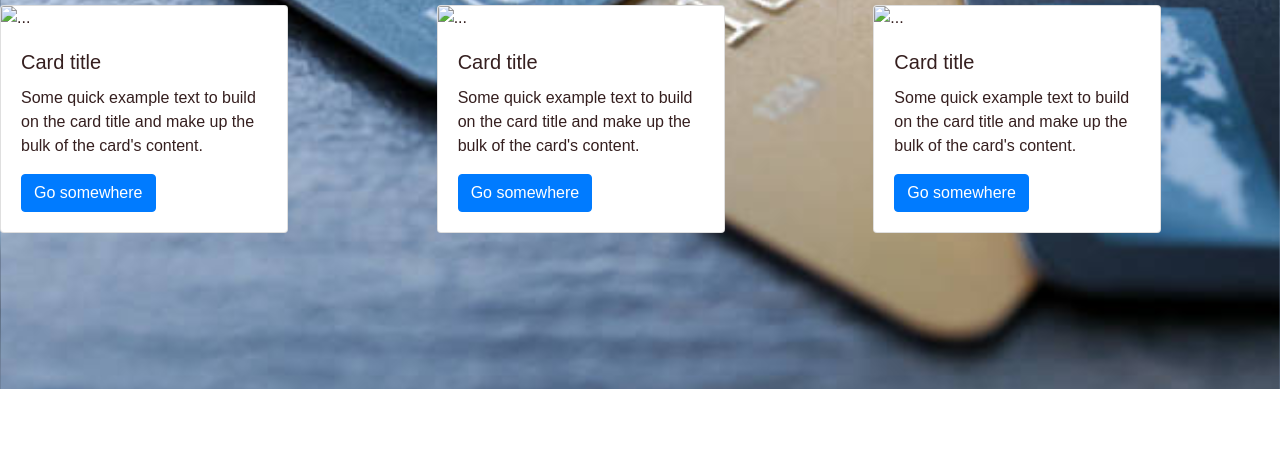
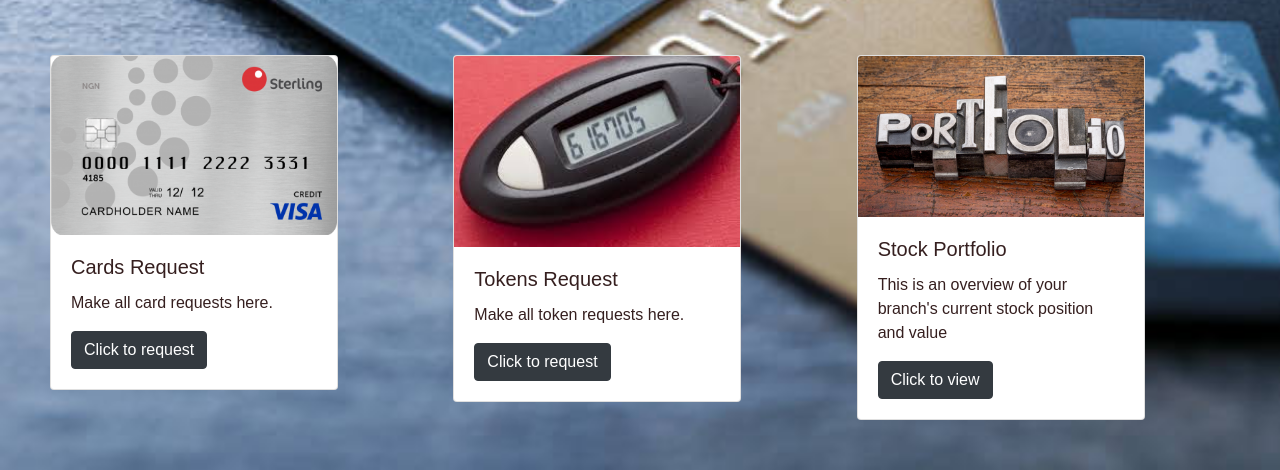
Before and after one commit to abolajiea/stocktracker, a plain HTML site: page Request/stock_home.html in a window 1280 px wide. Shown: the part 411-881 px from the top of the page. Before the commit the page ends 800 px from the top, so only its background shows below. Drawn offline with nearby package versions, Linux system fonts and the light colour scheme.

Commit message:
Fifth commit

```diff
--- a/Request/stock_home.html
+++ b/Request/stock_home.html
@@ -32,30 +32,30 @@
             <div class="item-container">
                 <div class="row">
                     <div class="col-sm-4"><div class="card" style="width: 18rem;">
-                        <img src="..." class="card-img-top" alt="...">
+                        <img src="../images/debit card sterling.png" class="card-img-top" alt="...">
                         <div class="card-body">
-                          <h5 class="card-title">Card title</h5>
-                          <p class="card-text">Some quick example text to build on the card title and make up the bulk of the card's content.</p>
-                          <a href="#" class="btn btn-primary">Go somewhere</a>
+                          <h5 class="card-title">Cards Request</h5>
+                          <p class="card-text">Make all card requests here.</p>
+                          <a href="#" class="btn btn-dark">Click to request</a>
                         </div>
                       </div> </div>
 
                       <div class="col-sm-4"><div class="card" style="width: 18rem;">
-                        <img src="..." class="card-img-top" alt="...">
+                        <img src="../images/token1.jpg" class="card-img-top" alt="...">
                         <div class="card-body">
-                          <h5 class="card-title">Card title</h5>
-                          <p class="card-text">Some quick example text to build on the card title and make up the bulk of the card's content.</p>
-                          <a href="#" class="btn btn-primary">Go somewhere</a>
+                          <h5 class="card-title">Tokens Request</h5>
+                          <p class="card-text">Make all token requests here.</p>
+                          <a href="#" class="btn btn-dark">Click to request</a>
                         </div>
                       </div></div>
 
 
                     <div class="col-sm-4"><div class="card" style="width: 18rem;">
-                        <img src="..." class="card-img-top" alt="...">
+                        <img src="../images/portfolio img.jpg" class="card-img-top" alt="...">
                         <div class="card-body">
-                          <h5 class="card-title">Card title</h5>
-                          <p class="card-text">Some quick example text to build on the card title and make up the bulk of the card's content.</p>
-                          <a href="#" class="btn btn-primary">Go somewhere</a>
+                          <h5 class="card-title">Stock Portfolio</h5>
+                          <p class="card-text">This is an overview of your branch's current stock position and value</p>
+                          <a href="#" class="btn btn-dark">Click to view</a>
                         </div>
                       </div></div>
                 </div>
--- a/css/logon.css
+++ b/css/logon.css
@@ -19,6 +19,7 @@ body {
         display: flex;
         margin-top: 30px;
         background-color: transparent;
+        padding-left: 50px;
     }
 
     .col-sm-8 a{
@@ -44,7 +45,7 @@ body {
 .login-box{
     width: 280px;
     position: absolute;
-    top: 55%;
+    top: 60%;
     left: 45%;
     transform: translate(-40% -50%);
 }
--- a/css/request.css
+++ b/css/request.css
@@ -19,6 +19,7 @@ body {
         display: flex;
         margin-top: 30px;
         background-color: transparent;
+        padding-left: 50px;
     }
 
     .col-sm-8 a{
@@ -39,3 +40,8 @@ body {
         color: rgb(32, 13, 13);
         padding: 50px;
     }
+
+    .item-container{
+        padding: 50px 50px 50px 50px;
+
+    }
```
Also changed, not shown: images/debit card sterling.png (added), images/portfolio img.jpg (added).
